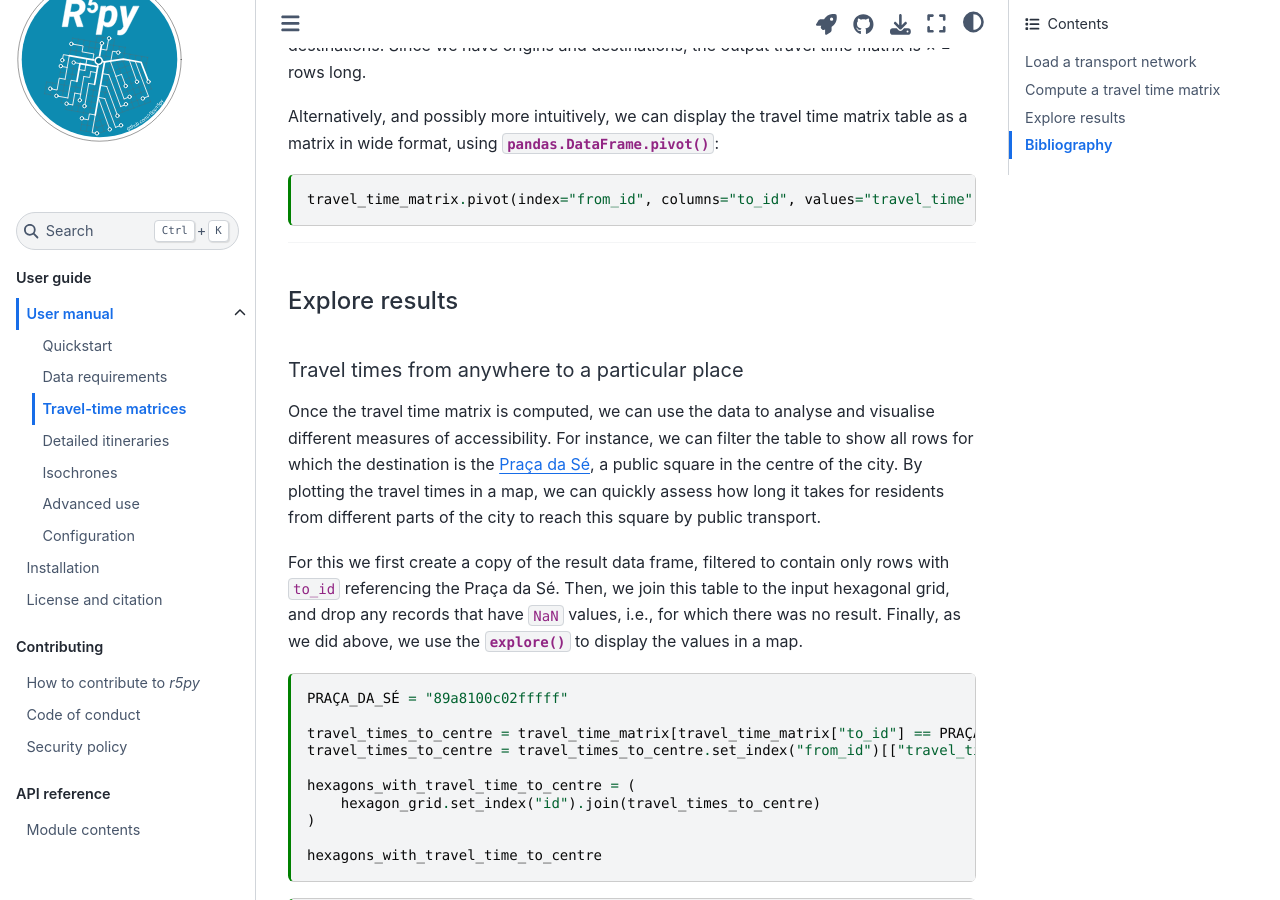
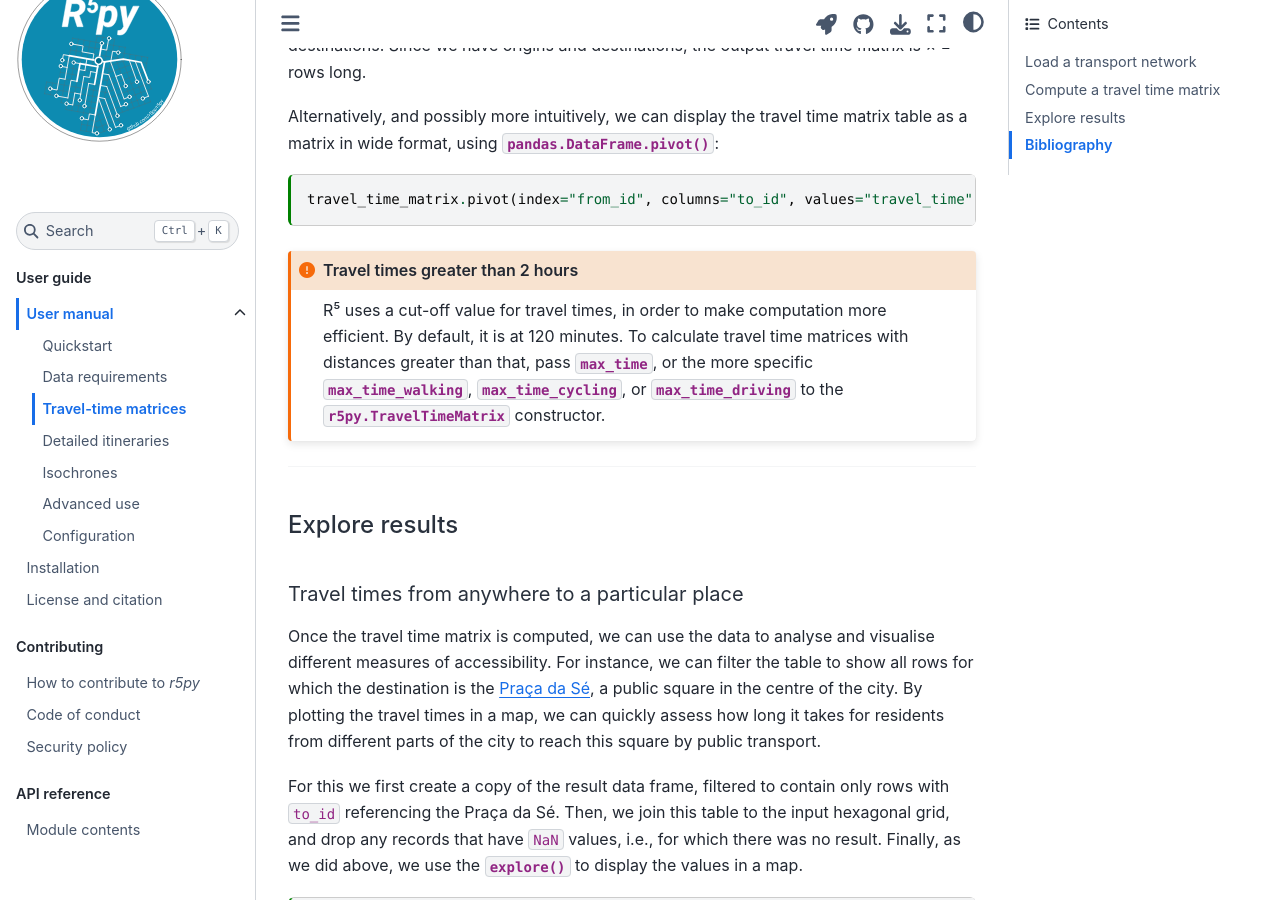
Before and after one commit to r5py/r5py, a Sphinx documentation site: the page built from docs/user-guide/user-manual/travel-time-matrices.md, in a window 1280 px wide and 900 px high, scrolled down 3493 px. Built offline with Sphinx 7.4.7 and the Sphinx Book theme 1.1.4, drawn with Linux system fonts in a browser that asks for light colours; cross-references to code outside the pages are shown as plain code.

Commit message:
Add note on max_time to documentation (#505)

````diff
--- a/docs/user-guide/user-manual/travel-time-matrices.md
+++ b/docs/user-guide/user-manual/travel-time-matrices.md
@@ -216,6 +216,20 @@ travel_time_matrix.pivot(index="from_id", columns="to_id", values="travel_time")
 ```
 
 
+:::{admonition} Travel times greater than 2 hours
+:class: attention
+
+R⁵ uses a cut-off value for travel times, in order to make computation more
+efficient. By default, it is at 120 minutes.  To calculate travel time matrices
+with distances greater than that, pass {class}`max_time<r5py.RegionalTask>`, or
+the more specific {class}`max_time_walking<r5py.RegionalTask>`,
+{class}`max_time_cycling<r5py.RegionalTask>`, or
+{class}`max_time_driving<r5py.RegionalTask>` to the
+{class}`r5py.TravelTimeMatrix` constructor.
+
+:::
+
+
 ***
 
 
````
